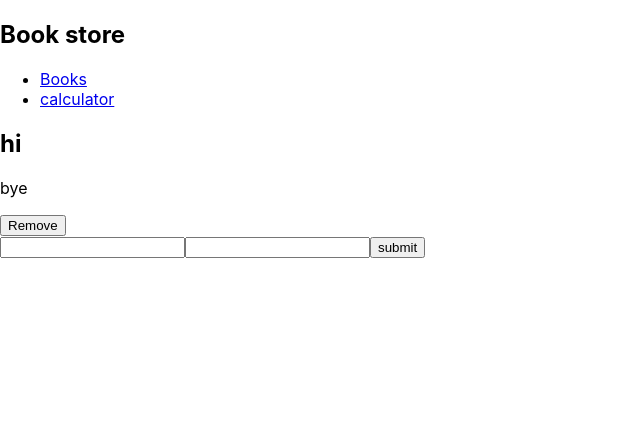
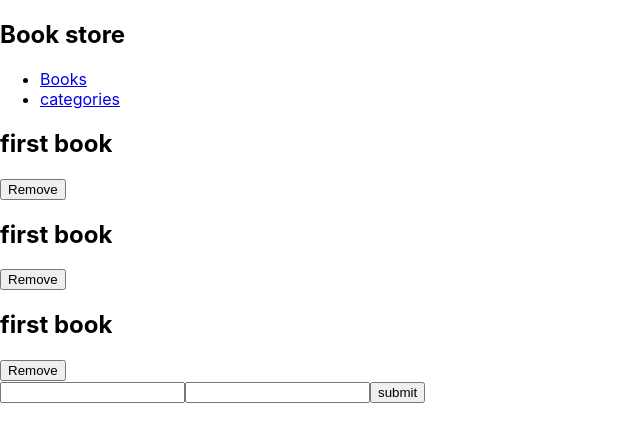
Before and after one commit to boo-shehab/Bookstore, a React (Create React App) app: page / in a window 1280 px wide. Shown: the top 442 px of the page, without its empty margins (0-640 px from the left). Built offline with nearby package versions, Linux system fonts and the light colour scheme.

Commit message:
Use Redux in React components

```diff
--- a/src/App.js
+++ b/src/App.js
@@ -1,18 +1,20 @@
 import './App.css';
 import { Routes, Route } from 'react-router-dom';
+import { Provider } from 'react-redux';
+import Store from './redux/configureStore';
 import NavBar from './components/NavBar';
 import Cateories from './components/Categories';
 import Books from './components/Books';
 
 function App() {
   return (
-    <>
+    <Provider store={Store}>
       <NavBar />
       <Routes>
         <Route path="/" element={<Books />} />
         <Route path="/Categories" element={<Cateories />} />
       </Routes>
-    </>
+    </Provider>
   );
 }
 
--- a/src/components/Book.js
+++ b/src/components/Book.js
@@ -1,13 +1,21 @@
 import React from 'react';
+import { useDispatch } from 'react-redux';
+import { removeBook } from '../redux/books/books';
 
-/* eslint-disable react/prop-types */
 const Book = (props) => {
-  const { title, author } = props;
+  // eslint-disable-next-line react/prop-types
+  const { title, author, id } = props;
+  const dispatch = useDispatch();
+
+  const remove = (e) => {
+    e.preventDefault();
+    dispatch(removeBook(id));
+  };
   return (
     <>
       <h2>{title}</h2>
       <p>{author}</p>
-      <button type="button">Remove</button>
+      <button type="button" onClick={remove}>Remove</button>
     </>
   );
 };
--- a/src/components/Books.js
+++ b/src/components/Books.js
@@ -1,13 +1,17 @@
 import React from 'react';
+import { useSelector } from 'react-redux';
 import Book from './Book';
 import Form from './Form';
 
-const Books = () => (
-  <div>
+const Books = () => {
+  const book = useSelector((state) => state.book);
+  return (
     <div>
-      <Book title="hi" author="bye" />
+      <div>
+        {book.map((ele) => <Book key={ele.id} title={ele.title} auther={ele.auther} id={ele.id} />)}
+      </div>
+      <Form />
     </div>
-    <Form />
-  </div>
-);
+  );
+};
 export default Books;
--- a/src/components/Categories.js
+++ b/src/components/Categories.js
@@ -1,4 +1,20 @@
-const Cateories = () => (
-  <button type="button">Check status</button>
-);
+import React from 'react';
+import { useDispatch, useSelector } from 'react-redux';
+import { Creators } from '../redux/categories/categories';
+
+const Cateories = () => {
+  const dispatch = useDispatch();
+  const categories = useSelector((state) => state.category);
+  const check = (e) => {
+    e.preventDefault();
+    dispatch(Creators());
+  };
+
+  return (
+    <div>
+      <h2>{categories}</h2>
+      <button type="button" onClick={check}>Check status</button>
+    </div>
+  );
+};
 export default Cateories;
--- a/src/components/Form.js
+++ b/src/components/Form.js
@@ -1,8 +1,41 @@
-const Form = () => (
-  <form>
-    <input type="text" name="title" />
-    <input type="text" name="auther" />
-    <button type="submit">submit</button>
-  </form>
-);
+import React, { useState } from 'react';
+import { useDispatch } from 'react-redux';
+import { addBook } from '../redux/books/books';
+
+const Form = () => {
+  const dispatch = useDispatch();
+  const [book, setBook] = useState({
+    title: '',
+    auther: '',
+  });
+
+  const handleChange = (ele) => {
+    setBook({
+      ...book,
+      [ele.target.name]: ele.target.value,
+    });
+  };
+
+  const newBook = (e) => {
+    e.preventDefault();
+    if (book.title.trim() !== '' && book.auther.trim() !== '') {
+      const newBook = {
+        ...book,
+        id: Date.now().toString(),
+      };
+      dispatch(addBook(newBook));
+      setBook({
+        title: '',
+        auther: '',
+      });
+    }
+  };
+  return (
+    <form>
+      <input type="text" name="title" value={book.title} onChange={handleChange} />
+      <input type="text" name="auther" value={book.auther} onChange={handleChange} />
+      <button type="submit" onClick={newBook}>submit</button>
+    </form>
+  );
+};
 export default Form;
--- a/src/components/NavBar.js
+++ b/src/components/NavBar.js
@@ -8,7 +8,7 @@ const NavBar = () => (
         <NavLink to="/">Books</NavLink>
       </li>
       <li>
-        <NavLink to="/Categories">calculator</NavLink>
+        <NavLink to="/Categories">categories</NavLink>
       </li>
     </ul>
   </nav>
--- a/src/redux/books/books.js
+++ b/src/redux/books/books.js
@@ -1,13 +1,28 @@
 const ADD_BOOK = 'bookstore/books/ADD_BOOK';
 const REMOVE_BOOK = 'bookstore/books/REMOVE_BOOK';
-const initialBooks = [];
+const initialBooks = [
+  {
+    id: 1,
+    title: 'first book',
+    auther: 'first auther',
+  },
+  {
+    id: 2,
+    title: 'first book',
+    auther: 'first auther',
+  },
+  {
+    id: 3,
+    title: 'first book',
+    auther: 'first auther',
+  }];
 
 const bookReduser = (state = initialBooks, action) => {
   switch (action.type) {
     case ADD_BOOK:
       return [...state, action.book];
     case REMOVE_BOOK:
-      return state.filter((item) => item.payload.id !== action.id);
+      return state.filter((item) => item.id !== action.id);
     default:
       return state;
   }
```
